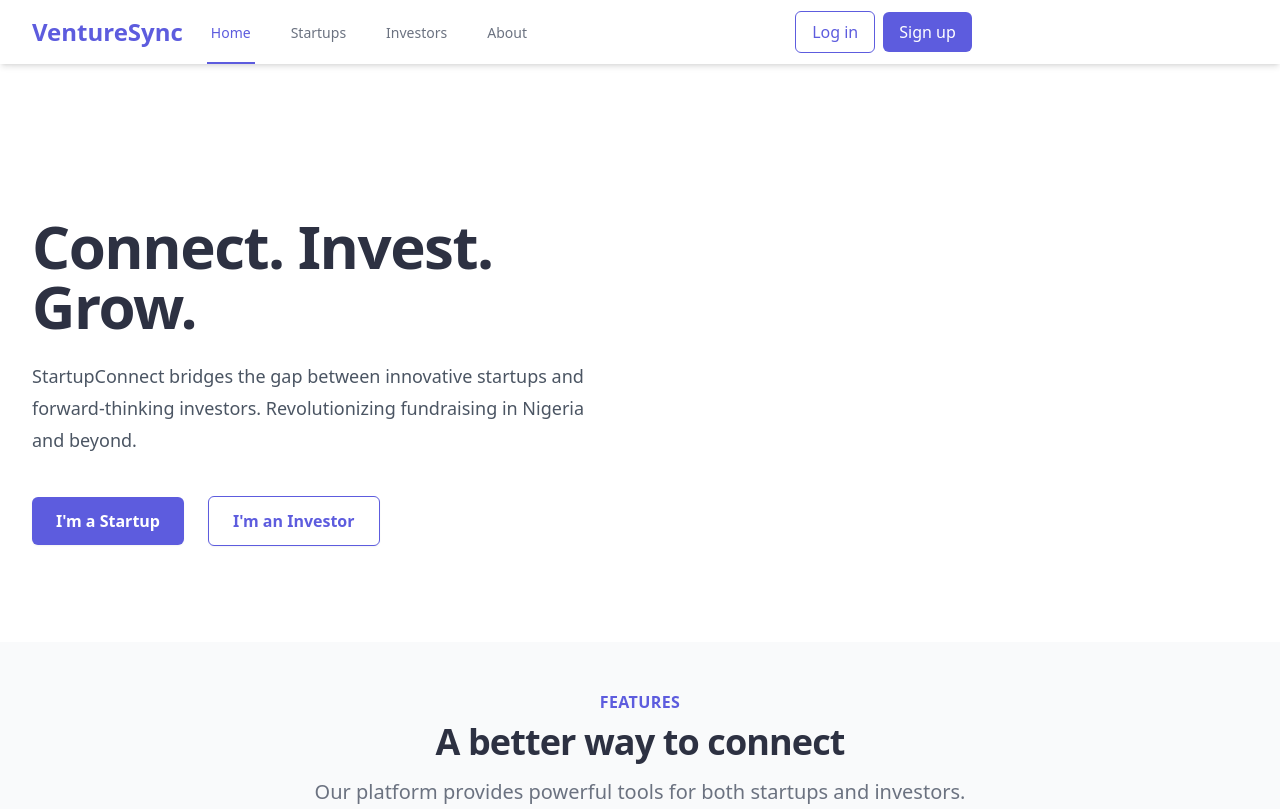
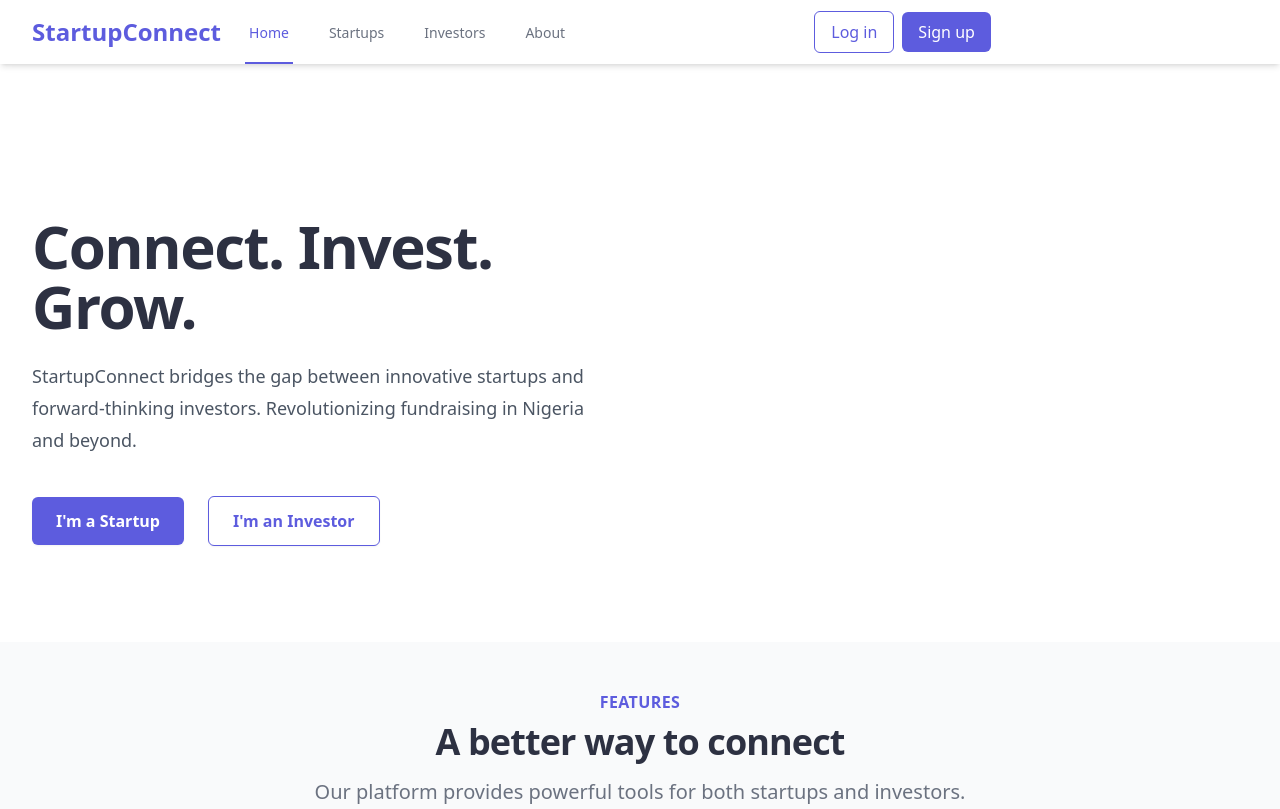
Before and after one commit to projectsbyag/startup-connect, a website with bundled scripts: page frontend/index.html in a window 1280 px wide. Shown: the top 809 px of the page. Built offline with nearby package versions, Linux system fonts and the light colour scheme.

Commit message:
changed to startupConnect

```diff
--- a/frontend/index.html
+++ b/frontend/index.html
@@ -67,7 +67,7 @@
                 <div class="flex justify-between h-16">
                     <div class="flex">
                         <div class="flex-shrink-0 flex items-center">
-                            <span class="text-startup-primary text-2xl font-bold">VentureSync</span>
+                            <span class="text-startup-primary text-2xl font-bold">StartupConnect</span>
                         </div>
                         <div class="hidden sm:ml-6 sm:flex sm:space-x-8">
                             <a href="#" class="nav-link border-startup-primary text-startup-primary inline-flex items-center px-1 pt-1 border-b-2 text-sm font-medium" data-page="home">
```
